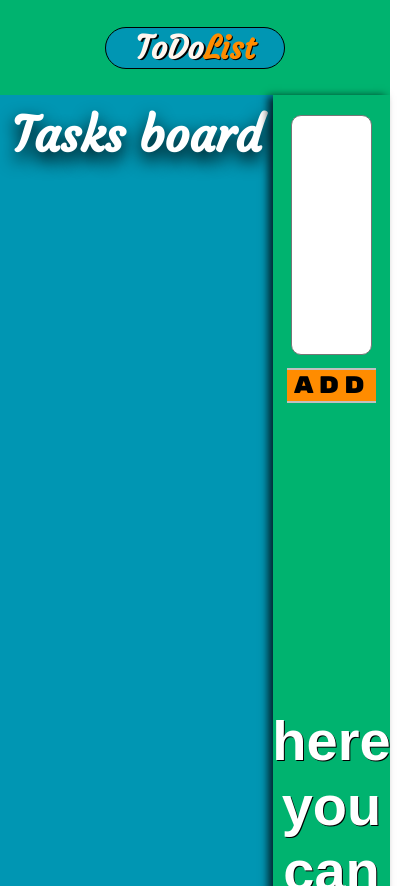
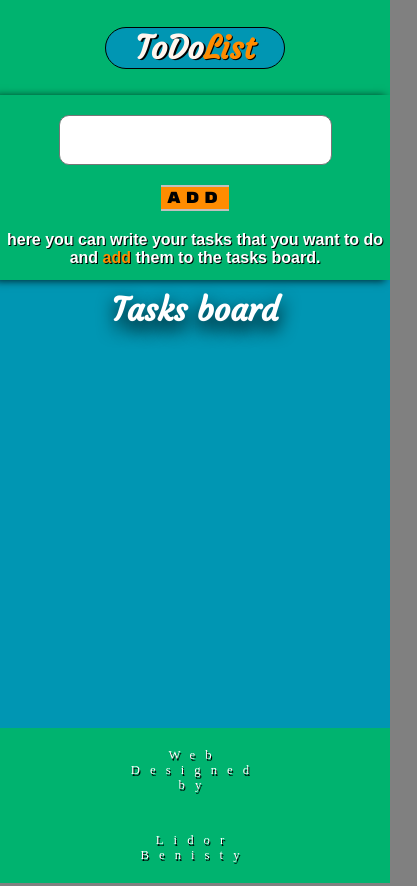
Before and after one commit to lidorb22/ToDoList, a plain HTML site: page index.html in a window 390 px wide. Shown: the top 886 px of the page, 417 px wide, since content can reach past the window. Drawn offline with Linux system fonts and the light colour scheme; a web font is replaced by a local one.

Commit message:
Add files via upload

```diff
--- a/css/style.css
+++ b/css/style.css
@@ -191,3 +191,154 @@ p{
 }
 
 /* the last place end */
+
+@media only screen and (max-width: 1100px){
+    /* For tablets: */
+    body{
+        background: grey;
+    }
+    main{
+        display: grid;
+        min-height: none;
+        grid-template-columns:  1fr;
+        grid-template-rows: 185px 1fr;
+    }
+    .page{
+        grid-column-start: 1;
+        grid-column-end: 2;
+        grid-row-start: 2;
+        grid-row-end: 3;
+        overflow: auto;
+    }
+    .liststyle{
+        overflow:hidden;
+        grid-column-start: 1;
+        grid-row-start: 1;
+        grid-row-end: 2;
+    }
+    .tein{
+        height: 50px;
+    }
+    .subutt{
+        margin:-10px;
+        font-size: 1rem;
+        cursor: pointer;
+        transition: all 0.3s ease;
+    }
+    h2{
+        grid-column-start: 1;
+        grid-row-start: 1;
+        grid-row-end: 2;
+        font-size: 1rem;
+        align-self: end;
+    }
+    h3{
+        font-size: 2rem;
+        grid-column-start: 1;
+        grid-column-end: 2;
+        grid-row-start: 2;
+        grid-row-end: 3;
+    }
+    .todo-con{
+        display: grid;
+        grid-row-start: 2;
+        grid-row-end: 3;
+    }
+    .todo{
+        font-size: 2rem;
+    }
+    .trash-btn, .complete-btn{
+        padding: 1rem;
+    }
+    .completed{
+        background: lightgreen;
+    }
+    footer{
+        overflow: hidden;
+        display: grid;
+        grid-template-columns: 25% 1fr 25%;
+    }
+    p{
+        grid-column-start: 2;
+        grid-column-end: 3;
+        font-size: 1.2rem;
+        margin: 0;
+        padding:20px;
+
+    }
+}
+@media only screen and (max-width:500px) {
+    /* For mobile phones: */
+    body{
+        background: grey;
+    }
+    main{
+        display: grid;
+        min-height: none;
+        grid-template-columns:  1fr;
+        grid-template-rows: 185px 1fr;
+    }
+    .page{
+        grid-column-start: 1;
+        grid-column-end: 2;
+        grid-row-start: 2;
+        grid-row-end: 3;
+        overflow: auto;
+    }
+    .liststyle{
+        overflow:hidden;
+        grid-column-start: 1;
+        grid-row-start: 1;
+        grid-row-end: 2;
+    }
+    .tein{
+        height: 50px;
+    }
+    .subutt{
+        margin:-10px;
+        font-size: 1rem;
+        cursor: pointer;
+        transition: all 0.3s ease;
+    }
+    h2{
+        grid-column-start: 1;
+        grid-row-start: 1;
+        grid-row-end: 2;
+        font-size: 1rem;
+        align-self: end;
+    }
+    h3{
+        font-size: 2rem;
+        grid-column-start: 1;
+        grid-column-end: 2;
+        grid-row-start: 2;
+        grid-row-end: 3;
+    }
+    .todo-con{
+        display: grid;
+        grid-row-start: 2;
+        grid-row-end: 3;
+    }
+    .todo{
+        font-size: 1.1rem;
+    }
+    .trash-btn, .complete-btn{
+        padding: 0.5rem;
+    }
+    .completed{
+        background: lightgreen;
+    }
+    footer{
+        overflow: hidden;
+        display: grid;
+        grid-template-columns: 25% 1fr 25%;
+    }
+    p{
+        grid-column-start: 2;
+        grid-column-end: 3;
+        font-size: 0.8rem;
+        margin: 0;
+        padding:20px;
+
+    }
+}
```
